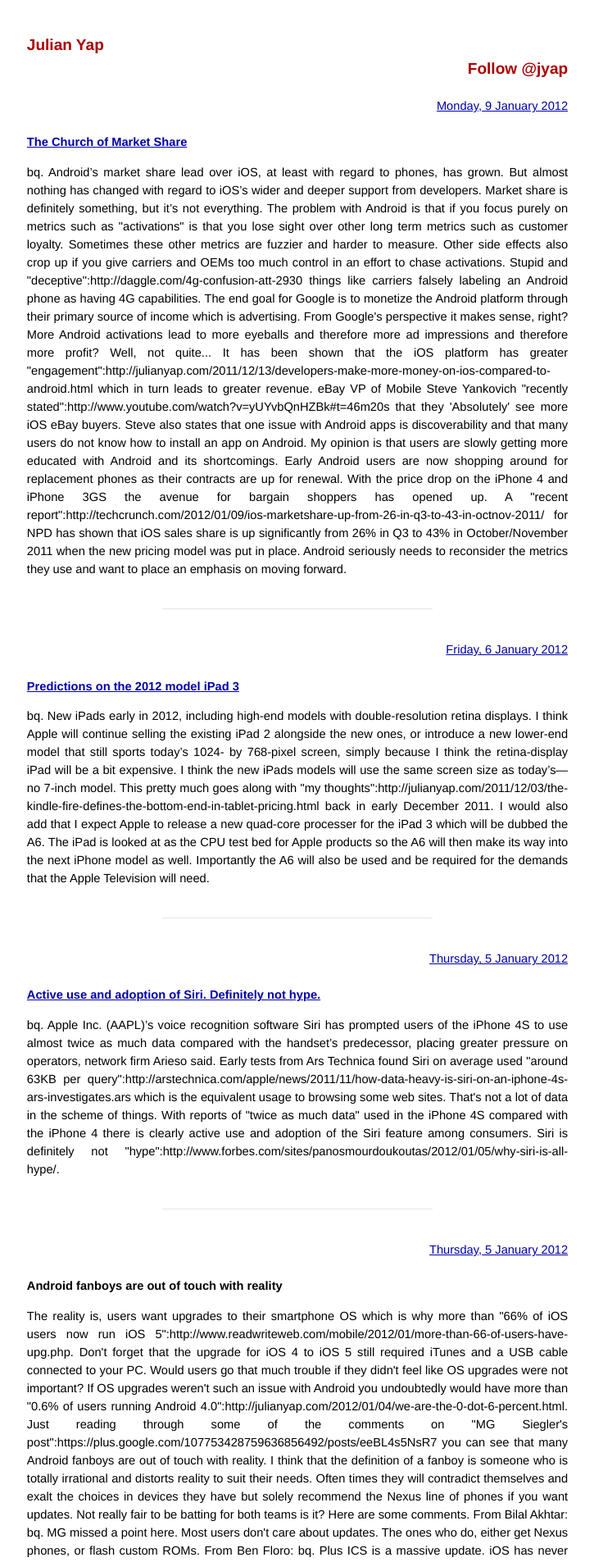
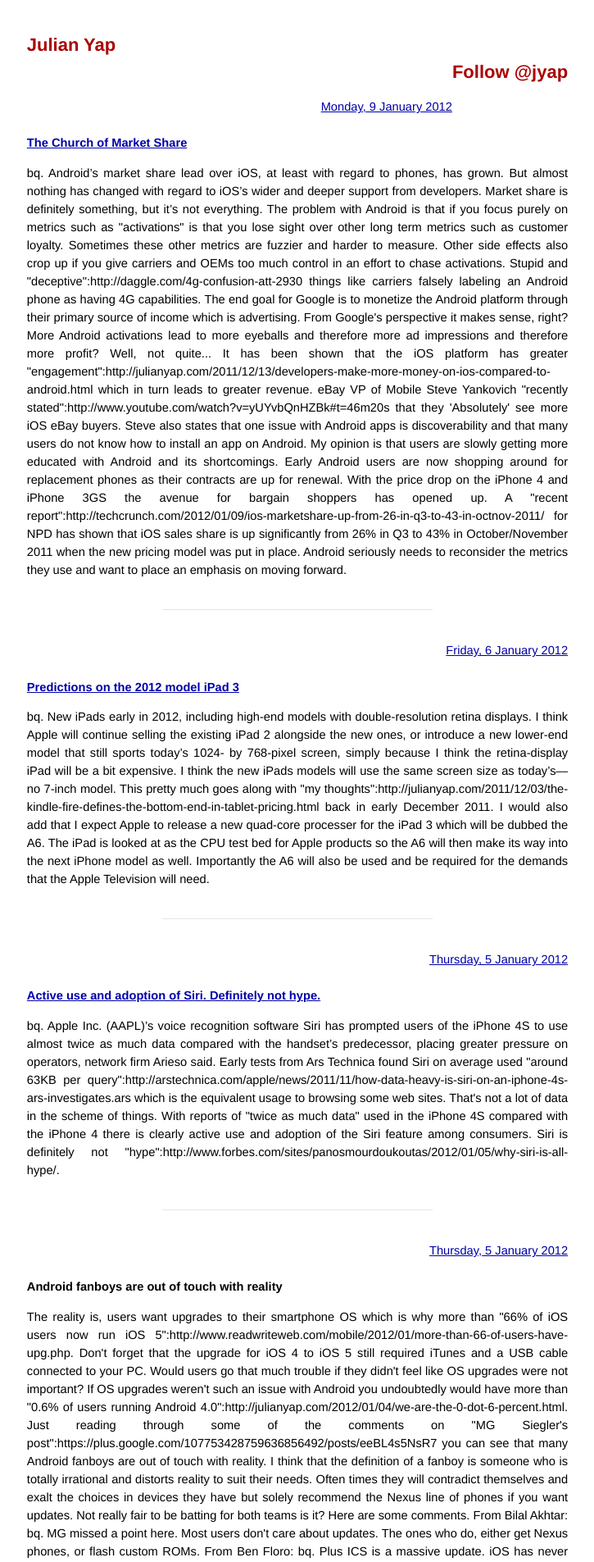
Before and after one commit to psykidellic/psykidellic.github.com, a Jekyll site: the page built from index.html, in a window 1280 px wide. Shown: the top 1905 px of the page at 82% size, without its empty margins (277-1002 px from the left). Built offline with Jekyll 4.4.1, drawn with Linux system fonts in a browser that asks for light colours; comment, search, counter and statistics services are not loaded.

Commit message:
Add Twitter article sharing, set default font to helvetica neue, increate title font size

```diff
--- a/_layouts/post.html
+++ b/_layouts/post.html
@@ -8,6 +8,11 @@
 {% endif %}
 <div id="post">
 {{ content }}
+</div>
+
+<div>
+<a href="https://twitter.com/share" class="twitter-share-button" data-via="jyap" data-size="large">Tweet</a>
+<script>!function(d,s,id){var js,fjs=d.getElementsByTagName(s)[0];if(!d.getElementById(id)){js=d.createElement(s);js.id=id;js.src="//platform.twitter.com/widgets.js";fjs.parentNode.insertBefore(js,fjs);}}(document,"script","twitter-wjs");</script>
 </div>
 
 <div id="related">
--- a/css/screen.css
+++ b/css/screen.css
@@ -17,7 +17,7 @@
 
 body {
   background-color: white;
-  font: 13.34px helvetica, arial, clean, sans-serif;
+  font: 13.34px helvetica neue, helvetica, arial, clean, sans-serif;
   *font-size: small;
   text-align: center;
 }
@@ -111,7 +111,7 @@
 }
 
 .site .title a {
-  font-size: 130%;
+  font-size: 150%;
   color: #a00;
   text-decoration: none;
 }
```
